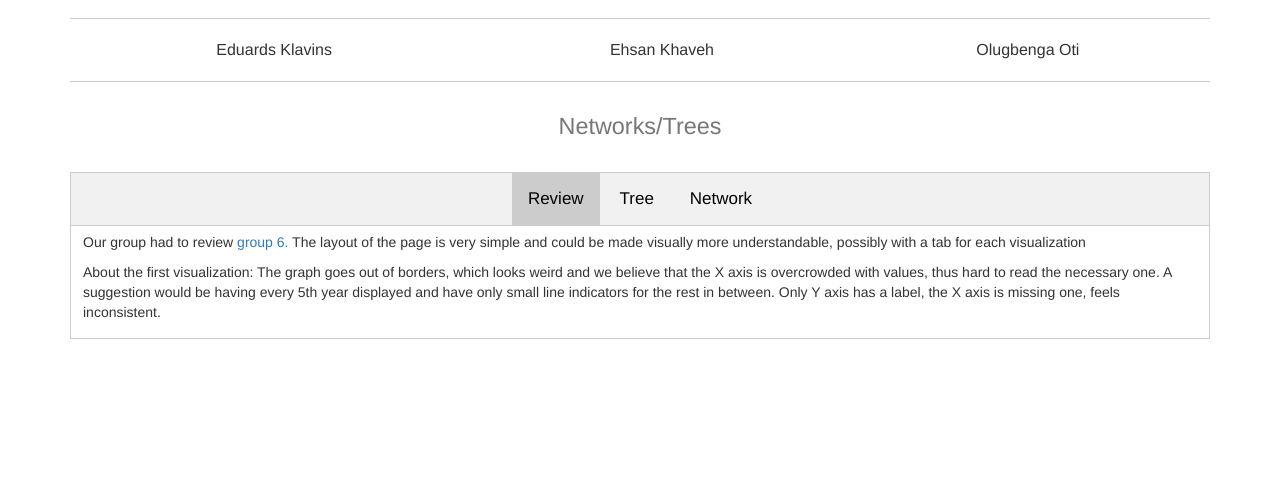
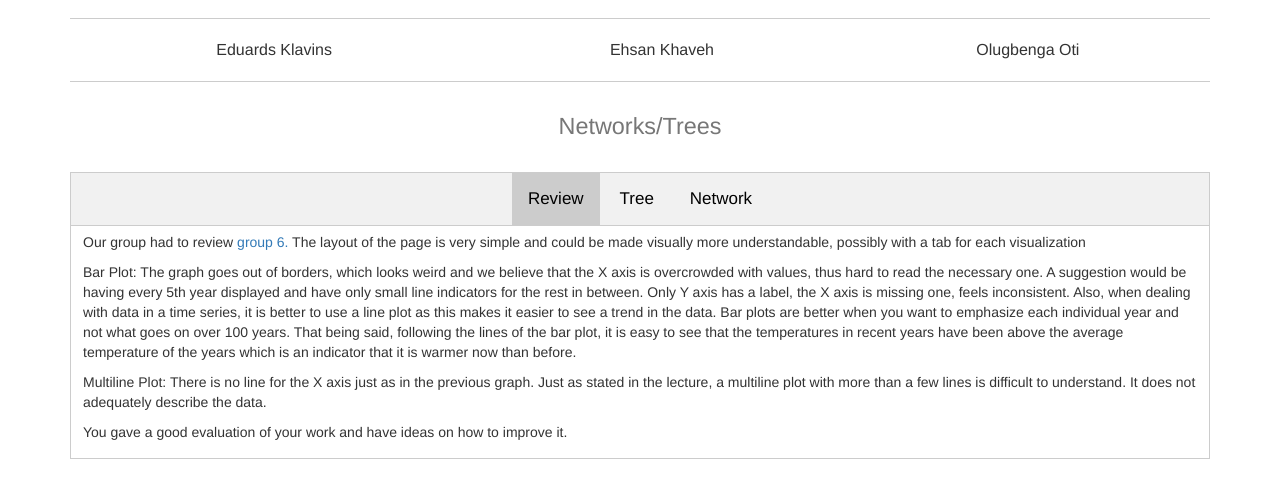
Before and after one commit to DIKU-IDE2016/Project3, a plain HTML site: page index.html in a window 1280 px wide. Both pictures are taken after a click on the link "Review". Shown: the part 82-580 px from the top of the page. Drawn offline with nearby package versions, Linux system fonts and the light colour scheme.

Commit message:
Added to review

```diff
--- a/index.html
+++ b/index.html
@@ -64,7 +64,14 @@
 	    		Our group had to review <a href="https://rcoor.github.io/IDEassignment2/index.html">group 6.</a> The layout of the page is very simple and could be made visually more understandable, possibly with a tab for each visualization
 	    		</p>
 	    		<p>
-	    		About the first visualization: The graph goes out of borders, which looks weird and we believe that the X axis is overcrowded with values, thus hard to read the necessary one. A suggestion would be having every 5th year displayed and have only small line indicators for the rest in between. Only Y axis has a label, the X axis is missing one, feels inconsistent.
+	    		Bar Plot: The graph goes out of borders, which looks weird and we believe that the X axis is overcrowded with values, thus hard to read the necessary one. A suggestion would be having every 5th year displayed and have only small line indicators for the rest in between. Only Y axis has a label, the X axis is missing one, feels inconsistent.
+	    		 Also, when dealing with data in a time series, it is better to use a line plot as this makes it easier to see a trend in the data. Bar plots are better when you want to emphasize each individual year and not what goes on over 100 years. That being said, following the lines of the bar plot, it is easy to see that the temperatures in recent years have been above the average temperature of the years which is an indicator that it is warmer now than before.
+	    		</p>
+	    		<p>
+	    		Multiline Plot: There is no line for the X axis just as in the previous graph. Just as stated in the lecture, a multiline plot with more than a few lines is difficult to understand. It does not adequately describe the data.
+	    		</p>
+	    		<p>
+	    		You gave a good evaluation of your work and have ideas on how to improve it.
 	    		</p>
  			</div>
  			<div id="vis2_box" class="tabcontent">
```
